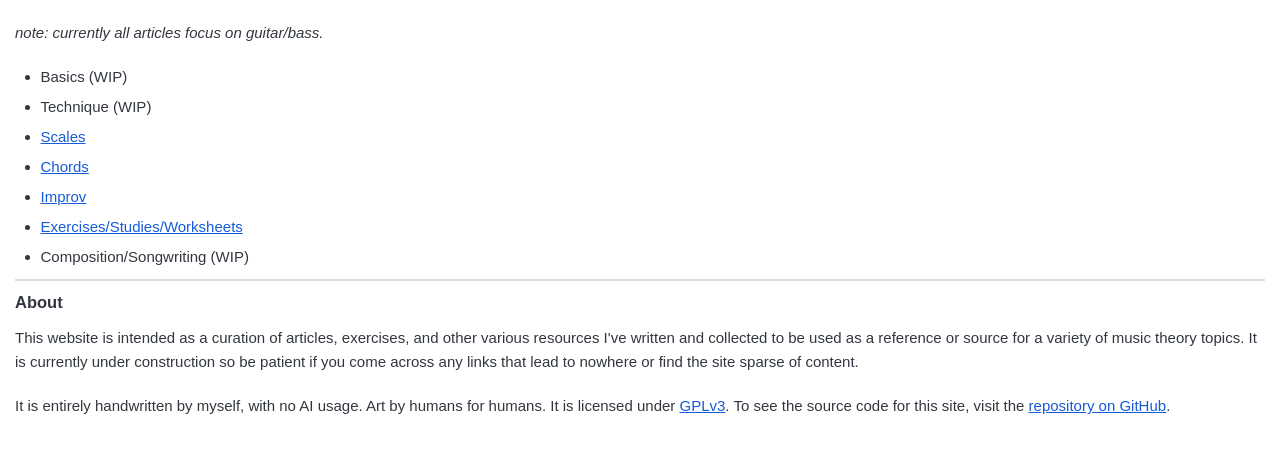
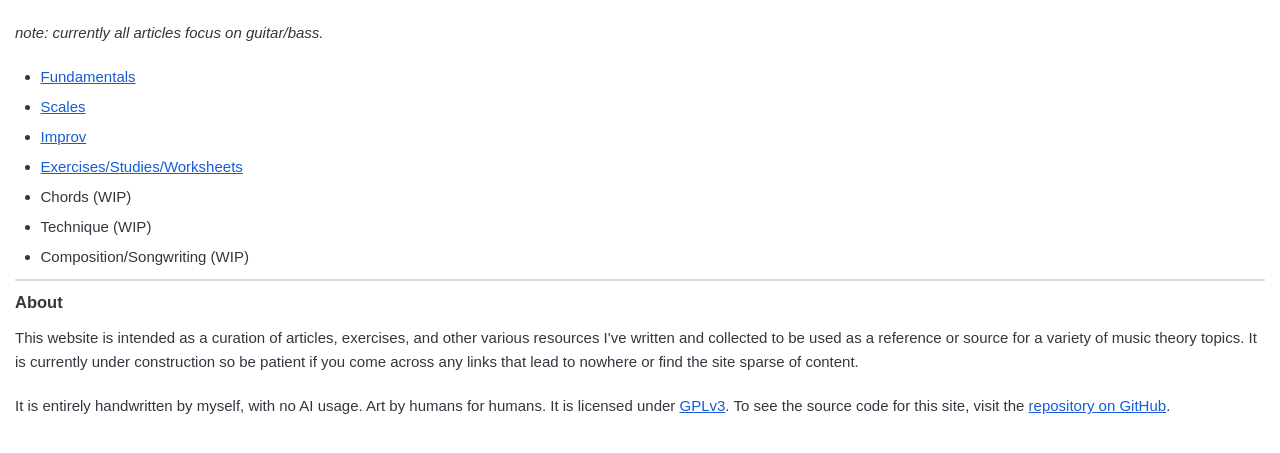
Before and after one commit to JLeachMusic/jleachmusic.github.io, a plain HTML site: page index.html in a window 1280 px wide. Shown: the part 93-546 px from the top of the page. Drawn offline with Linux system fonts and the light colour scheme.

Commit message:
added references to fundamentals course

```diff
--- a/index.html
+++ b/index.html
@@ -18,12 +18,12 @@
 
 			<p><em>note: currently all articles focus on guitar/bass.</em></p>
 			<ul>
-			<li>Basics (WIP)</li>
-			<li>Technique (WIP)</li>
-			<li><a data-from-md="" title="test.com" href="./courses/scales/">Scales</a></li>
-			<li><a data-from-md="" title="test.com" href="./courses/chords/">Chords</a></li>
-			<li><a data-from-md="" title="test.com" href="./courses/improv/">Improv</a></li>
-			<li><a data-from-md="" title="test.com" href="./resources/">Exercises/Studies/Worksheets</a></li>
+			<li><a title="Fundamentals" href="./courses/fundamentals">Fundamentals</a></li>
+			<li><a data-from-md="" title="Scales" href="./courses/scales/">Scales</a></li>
+			<li><a data-from-md="" title="Improv" href="./courses/improv/">Improv</a></li>
+			<li><a data-from-md="" title="Resources" href="./resources/">Exercises/Studies/Worksheets</a></li>
+            <li>Chords (WIP)</li>
+            <li>Technique (WIP)</li>
 			<li>Composition/Songwriting (WIP)</li>
 			</ul>
 
```
Also changed, not shown: courses/scales/intro_to_scales.html (+1 -1 lines).
